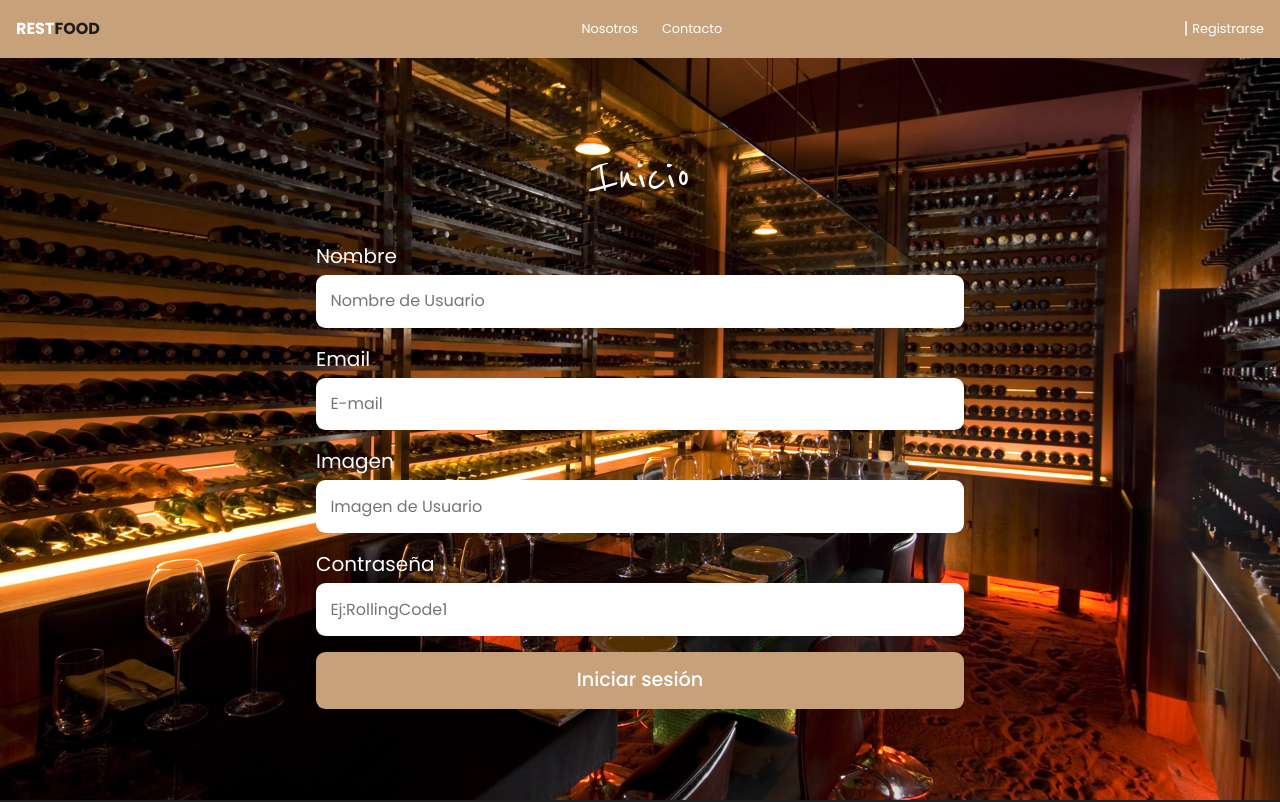
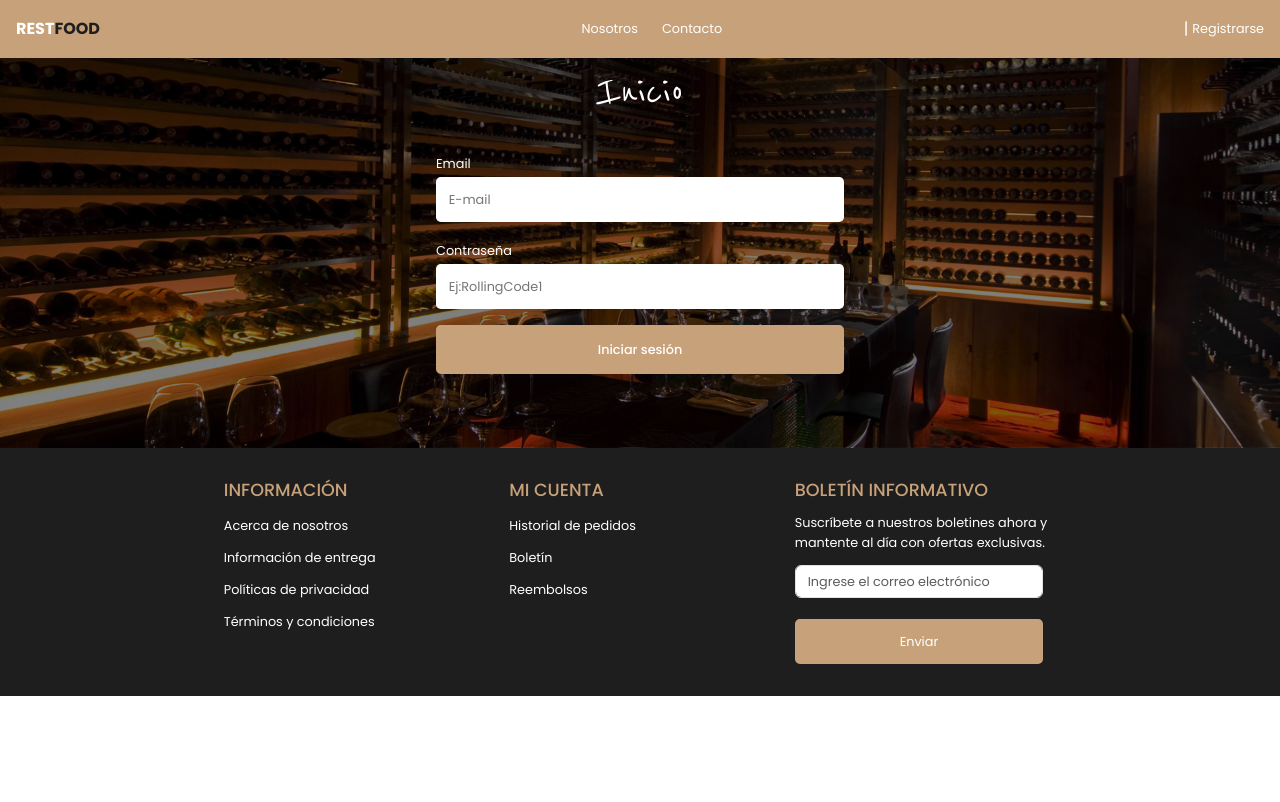
Before and after one commit to Mateo872/restfood, a React (Vite) app: page /usuario/iniciar in a window 1280 px wide. Shown: the top 802 px of the page. Built offline with nearby package versions, Linux system fonts and the light colour scheme; no server answers.

Commit message:
Corrección de errores al iniciar sesión y modificación de estilos

```diff
--- a/db.json
+++ b/db.json
@@ -449,7 +449,7 @@
       "nombre": "Restfood",
       "email": "restrolling@gmail.com",
       "contrasenia": "Restfoodrolling39",
-      "rol": "Administrador"
+      "rol": "administrador"
     },
     {
       "nombre": "aixa",
@@ -464,18 +464,9 @@
     },
     {
       "imagen": "https://i.postimg.cc/3J5rC6zw/Mateo-Bellini.jpg",
-      "nombre": "maca",
-      "email": "macafil99@gmail.com",
-      "rol": "usuario",
-      "carrito": [],
-      "pedidos": [],
-      "favoritos": [],
-      "id": "kueCowV"
-    },
-    {
-      "imagen": "https://i.postimg.cc/3J5rC6zw/Mateo-Bellini.jpg",
       "nombre": "Mateo",
       "email": "bellinimateo872@gmail.com",
+      "contrasenia": "Rolling872",
       "rol": "usuario",
       "carrito": [],
       "pedidos": [],
--- a/src/App.css
+++ b/src/App.css
@@ -1035,6 +1035,11 @@ form h6 {
     font-size: 0.8rem;
   }
 
+  .formCrearEditar {
+    width: 50%;
+    margin: 0 auto;
+  }
+
   main .contenedor_input {
     width: 19rem;
   }
@@ -1440,6 +1445,10 @@ form h6 {
   main article .categorias {
     font-size: 0.8rem;
     gap: 1.8rem;
+  }
+
+  .formCrearEditar {
+    width: 35%;
   }
 
   .contenedor_buscador-filtro {
@@ -2074,30 +2083,31 @@ form h6 {
 }
 
 .contenedor_IniciarRegistro {
-  min-height: 100vh;
-  width: 100%;
-  background-image: url(/src/complementos/imagenes/366291.jpg);
+  background-image: linear-gradient(rgba(0, 0, 0, 0.5), rgba(0, 0, 0, .5)), url("./complementos/imagenes/366291.jpg");
   background-size: cover;
   background-position: 50% 50%;
-  position: relative;
-  padding-top: 9rem;
+  padding: 4rem 0;
+}
+
+.contenedor_IniciarRegistro h1 {
+  font-size: 3rem;
 }
 
 .formCrearEditar {
-  width: 43rem;
-  margin: auto;
   padding: .6rem 1.25rem;
-  box-sizing: border-box;
   margin-top: 1.25rem;
   border-radius: .5rem;
 }
 
+.formCrearEditar label {
+  font-size: 0.8rem;
+}
+
 .input_CrearEditarpd {
   width: 100%;
-  padding: .9rem;
-  box-sizing: border-box;
-  font-size: 1rem;
-  border-radius: .6rem;
+  padding: .8rem;
+  font-size: .8rem;
+  border-radius: .3rem;
   border: none;
 }
 
@@ -2105,27 +2115,22 @@ textarea {
   resize: none;
 }
 
-.btn_AgrProducto {
+.boton_iniciar {
+  width: 100%;
   background-color: var(--color-primario);
   color: var(--color-secundario);
-  font-size: 1.2rem;
-  border-radius: .6rem;
-  text-align: center;
-  width: 100%;
-  padding: .9rem;
-  box-sizing: border-box;
-  border: none;
+  font-size: .8rem;
+  border-radius: .3rem;
+  padding: .8rem;
   font-weight: 500;
-}
-
-@media (max-width: 480px) {
-  .formCrearEditar {
-    width: 100%;
-  }
-
-  .btn_AgrProducto {
-    width: 100%;
-  }
+  border: 2px solid var(--color-primario);
+}
+
+.boton_iniciar:hover {
+  background-color: transparent;
+  color: var(--color-primario);
+  transition: .3s;
+  cursor: pointer;
 }
 
 @media all and (min-width: 320px) {
--- a/src/componentes/InicioSesion.jsx
+++ b/src/componentes/InicioSesion.jsx
@@ -1,7 +1,5 @@
-import React from "react";
-import { Container, Row, Col, Form, Button } from "react-bootstrap";
+import { Form } from "react-bootstrap";
 import { useForm } from "react-hook-form";
-import fondo from "../complementos/imagenes/366291.jpg";
 import { useLocation } from "react-router";
 import { iniciarSesion, registro } from "./ayudas/consultas";
 import Swal from "sweetalert2";
@@ -9,8 +7,7 @@ import { useNavigate } from "react-router-dom";
 
 const InicioSesion = ({ setUsuarioLogeado }) => {
   const navegacion = useNavigate();
-  const location = useLocation();
-  const rutaActual = location.pathname;
+  const ubicacion = useLocation();
 
   const {
     register,
@@ -20,12 +17,12 @@ const InicioSesion = ({ setUsuarioLogeado }) => {
   } = useForm();
 
   const manejoEnvio = (usuarioRegistrado) => {
-    if (rutaActual === "/usuario/iniciar") {
+    if (ubicacion.pathname === "/usuario/iniciar") {
       iniciarSesion(usuarioRegistrado).then((respuesta) => {
         if (respuesta) {
           sessionStorage.setItem("usuario", JSON.stringify(respuesta));
           setUsuarioLogeado(respuesta);
-          if (respuesta.rol === "Administrador") {
+          if (respuesta.rol === "administrador") {
             Swal.fire(
               "Bienvenido",
               "Has iniciado sesión correctamente como administrador",
@@ -37,7 +34,7 @@ const InicioSesion = ({ setUsuarioLogeado }) => {
             });
           } else {
             Swal.fire(
-              "Bienvenido",
+              `Bienvenido, ${respuesta.nombre}`,
               "Has iniciado sesión correctamente",
               "success"
             ).then((res) => {
@@ -51,7 +48,7 @@ const InicioSesion = ({ setUsuarioLogeado }) => {
         }
       });
     } else {
-      if (rutaActual === "/usuario/registrar") {
+      if (ubicacion.pathname === "/usuario/registrar") {
         const nuevoUsuario = {
           imagen: usuarioRegistrado.imagen,
           nombre: usuarioRegistrado.nombre,
@@ -89,15 +86,15 @@ const InicioSesion = ({ setUsuarioLogeado }) => {
   return (
     <section className="contenedor_IniciarRegistro">
       <h1
-        className="text-center text-white display-4"
+        className="text-center text-white"
         style={{ fontFamily: "Reenie Beanie, cursive" }}
       >
-        {rutaActual === "/usuario/iniciar" ? "Inicio" : "Registro"}
+        {ubicacion.pathname === "/usuario/iniciar" ? "Inicio" : "Registro"}
       </h1>
       <Form className="formCrearEditar" onSubmit={handleSubmit(manejoEnvio)}>
-        <Form.Group className="mb-3 ">
-          <label className="text-white fs-5 mb-1">Nombre</label>
-          <div className="text-center">
+        {ubicacion.pathname === "/usuario/registrar" && (
+          <Form.Group className="mb-3">
+            <label className="text-white mb-1">Nombre</label>
             <input
               type="text"
               placeholder="Nombre de Usuario"
@@ -114,14 +111,14 @@ const InicioSesion = ({ setUsuarioLogeado }) => {
                 },
               })}
             />
-          </div>
             <Form.Text className="text-danger">
               {errors.nombre?.message}
             </Form.Text>
           </Form.Group>
+        )}
+
         <Form.Group className="mb-3 ">
-          <label className="text-white fs-5 mb-1">Email</label>
-          <div className="text-center">
+          <label className="text-white mb-1">Email</label>
           <input
             type="text"
             placeholder="E-mail"
@@ -135,12 +132,11 @@ const InicioSesion = ({ setUsuarioLogeado }) => {
               },
             })}
           />
-          </div>
           <Form.Text className="text-danger">{errors.email?.message}</Form.Text>
         </Form.Group>
+        {ubicacion.pathname === "/usuario/registrar" && (
           <Form.Group className="mb-3">
-          <label className="text-white fs-5 mb-1">Imagen</label>
-          <div className="text-center">
+            <label className="text-white mb-1">Imagen</label>
             <input
               type="text"
               placeholder="Imagen de Usuario"
@@ -149,14 +145,14 @@ const InicioSesion = ({ setUsuarioLogeado }) => {
                 required: "La imagen es obligatoria",
               })}
             />
-          </div>
             <Form.Text className="text-danger">
               {errors.imagen?.message}
             </Form.Text>
           </Form.Group>
+        )}
+
         <Form.Group className="mb-3">
-          <label className="text-white fs-5 mb-1">Contraseña</label>
-          <div className="text-center">
+          <label className="text-white mb-1">Contraseña</label>
           <input
             type="password"
             placeholder="Ej:RollingCode1"
@@ -170,14 +166,15 @@ const InicioSesion = ({ setUsuarioLogeado }) => {
               },
             })}
           />
-          </div>
           <Form.Text className="text-danger">
             {errors.contrasenia?.message}
           </Form.Text>
         </Form.Group>
-        <Button type="submit" className="btn_AgrProducto">
-          {rutaActual === "/usuario/iniciar" ? "Iniciar sesión" : "Registrarme"}
-        </Button>
+        <button type="submit" className="boton_iniciar">
+          {ubicacion.pathname === "/usuario/iniciar"
+            ? "Iniciar sesión"
+            : "Registrarme"}
+        </button>
       </Form>
     </section>
   );
--- a/src/componentes/ayudas/consultas.js
+++ b/src/componentes/ayudas/consultas.js
@@ -9,17 +9,12 @@ export const iniciarSesion = async (usuario) => {
       (itemUsuario) => itemUsuario.email === usuario.email
     );
     if (usuarioBuscado) {
-      console.log("Email encontrado");
-
       if (usuarioBuscado.password === usuario.password) {
-        console.log("Encontramos al usuario!!!");
         return usuarioBuscado;
       } else {
-        console.log("contraseña incorrecta");
         return null;
       }
     } else {
-      console.log("email incorrecto");
       return null;
     }
   } catch (error) {
```
Also changed, not shown: src/App.jsx (+12 -4 lines). Lines whose indentation alone changed are shown as unchanged.
